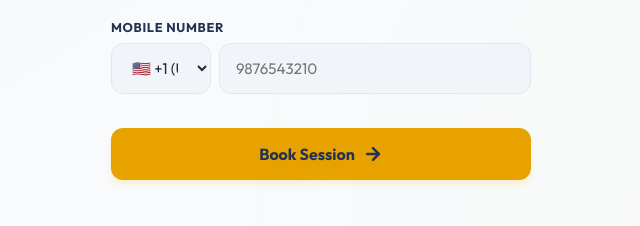
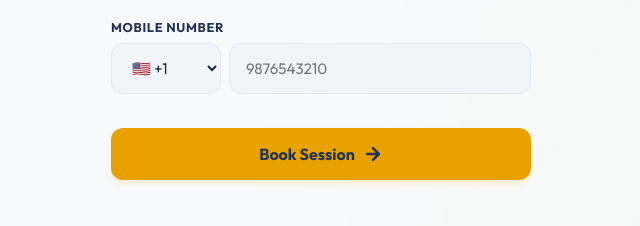
Before and after one commit to Tech-Applywizz-git-account/Book_Session_forms, a website: page index.html in a window 1280 px wide. Shown: the part 540-766 px from the top of the page, 319-959 px from the left. Drawn offline with Linux system fonts and the light colour scheme.

```diff
--- a/index.html
+++ b/index.html
@@ -54,41 +54,41 @@
                 <label for="mobile">Mobile Number</label>
                 <div class="mobile-input-wrapper">
                     <select id="countryCode" name="countryCode" required>
-                        <option value="+1" selected>🇺🇸 +1 (USA)</option>
-                        <option value="+91">🇮🇳 +91 (India)</option>
-                        <option value="+44">🇬🇧 +44 (UK)</option>
-                        <option value="+1">🇨🇦 +1 (Canada)</option>
-                        <option value="+61">🇦🇺 +61 (Australia)</option>
-                        <option value="+971">🇦🇪 +971 (UAE)</option>
-                        <option value="+65">🇸🇬 +65 (Singapore)</option>
-                        <option value="+353">🇮🇪 +353 (Ireland)</option>
-                        <option value="+49">🇩🇪 +49 (Germany)</option>
-                        <option value="+33">🇫🇷 +33 (France)</option>
-                        <option value="+31">🇳🇱 +31 (Netherlands)</option>
-                        <option value="+41">🇨🇭 +41 (Switzerland)</option>
-                        <option value="+39">🇮🇹 +39 (Italy)</option>
-                        <option value="+34">🇪🇸 +34 (Spain)</option>
-                        <option value="+46">🇸🇪 +46 (Sweden)</option>
-                        <option value="+47">🇳🇴 +47 (Norway)</option>
-                        <option value="+60">🇲🇾 +60 (Malaysia)</option>
-                        <option value="+62">🇮🇩 +62 (Indonesia)</option>
-                        <option value="+66">🇹🇭 +66 (Thailand)</option>
-                        <option value="+81">🇯🇵 +81 (Japan)</option>
-                        <option value="+82">🇰🇷 +82 (S. Korea)</option>
-                        <option value="+86">🇨🇳 +86 (China)</option>
-                        <option value="+92">🇵🇰 +92 (Pakistan)</option>
-                        <option value="+880">🇧🇩 +880 (Bangladesh)</option>
-                        <option value="+94">🇱🇰 +94 (Sri Lanka)</option>
-                        <option value="+977">🇳🇵 +977 (Nepal)</option>
-                        <option value="+966">🇸🇦 +966 (Saudi Arabia)</option>
-                        <option value="+974">🇶🇦 +974 (Qatar)</option>
-                        <option value="+965">🇰🇼 +965 (Kuwait)</option>
-                        <option value="+968">🇴🇲 +968 (Oman)</option>
-                        <option value="+20">🇪🇬 +20 (Egypt)</option>
-                        <option value="+27">🇿🇦 +27 (S. Africa)</option>
-                        <option value="+55">🇧🇷 +55 (Brazil)</option>
-                        <option value="+52">🇲🇽 +52 (Mexico)</option>
-                        <option value="+64">🇳🇿 +64 (New Zealand)</option>
+                        <option value="+1" selected>🇺🇸 +1</option>
+                        <option value="+91">🇮🇳 +91</option>
+                        <option value="+44">🇬🇧 +44</option>
+                        <option value="+1">🇨🇦 +1</option>
+                        <option value="+61">🇦🇺 +61</option>
+                        <option value="+971">🇦🇪 +971</option>
+                        <option value="+65">🇸🇬 +65</option>
+                        <option value="+353">🇮🇪 +353</option>
+                        <option value="+49">🇩🇪 +49</option>
+                        <option value="+33">🇫🇷 +33</option>
+                        <option value="+31">🇳🇱 +31</option>
+                        <option value="+41">🇨🇭 +41</option>
+                        <option value="+39">🇮🇹 +39</option>
+                        <option value="+34">🇪🇸 +34</option>
+                        <option value="+46">🇸🇪 +46</option>
+                        <option value="+47">🇳🇴 +47</option>
+                        <option value="+60">🇲🇾 +60</option>
+                        <option value="+62">🇮🇩 +62</option>
+                        <option value="+66">🇹🇭 +66</option>
+                        <option value="+81">🇯🇵 +81</option>
+                        <option value="+82">🇰🇷 +82</option>
+                        <option value="+86">🇨🇳 +86</option>
+                        <option value="+92">🇵🇰 +92</option>
+                        <option value="+880">🇧🇩 +880</option>
+                        <option value="+94">🇱🇰 +94</option>
+                        <option value="+977">🇳🇵 +977</option>
+                        <option value="+966">🇸🇦 +966</option>
+                        <option value="+974">🇶🇦 +974</option>
+                        <option value="+965">🇰🇼 +965</option>
+                        <option value="+968">🇴🇲 +968</option>
+                        <option value="+20">🇪🇬 +20</option>
+                        <option value="+27">🇿🇦 +27</option>
+                        <option value="+55">🇧🇷 +55</option>
+                        <option value="+52">🇲🇽 +52</option>
+                        <option value="+64">🇳🇿 +64</option>
                     </select>
                     <input type="tel" id="mobile" name="mobile" placeholder="9876543210" pattern="[0-9]{7,15}" required
                         title="Please enter a valid phone number (7-15 digits)">
--- a/styles.css
+++ b/styles.css
@@ -206,8 +206,12 @@ body {
 }
 
 .mobile-input-wrapper select {
-    width: 100px;
+    width: 110px;
     cursor: pointer;
+    padding-right: 30px; /* Space for the arrow */
+    white-space: nowrap;
+    overflow: hidden;
+    text-overflow: ellipsis;
 }
 
 .mobile-input-wrapper input {
```
